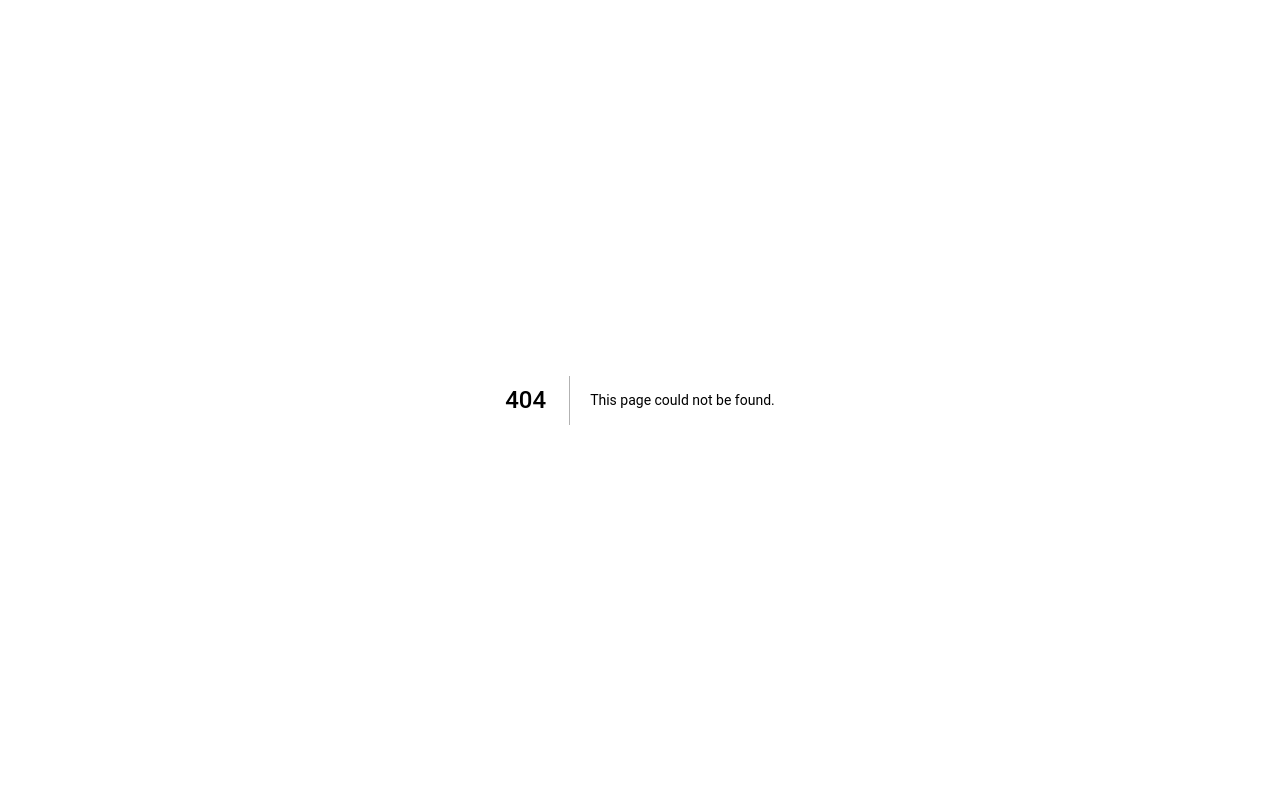
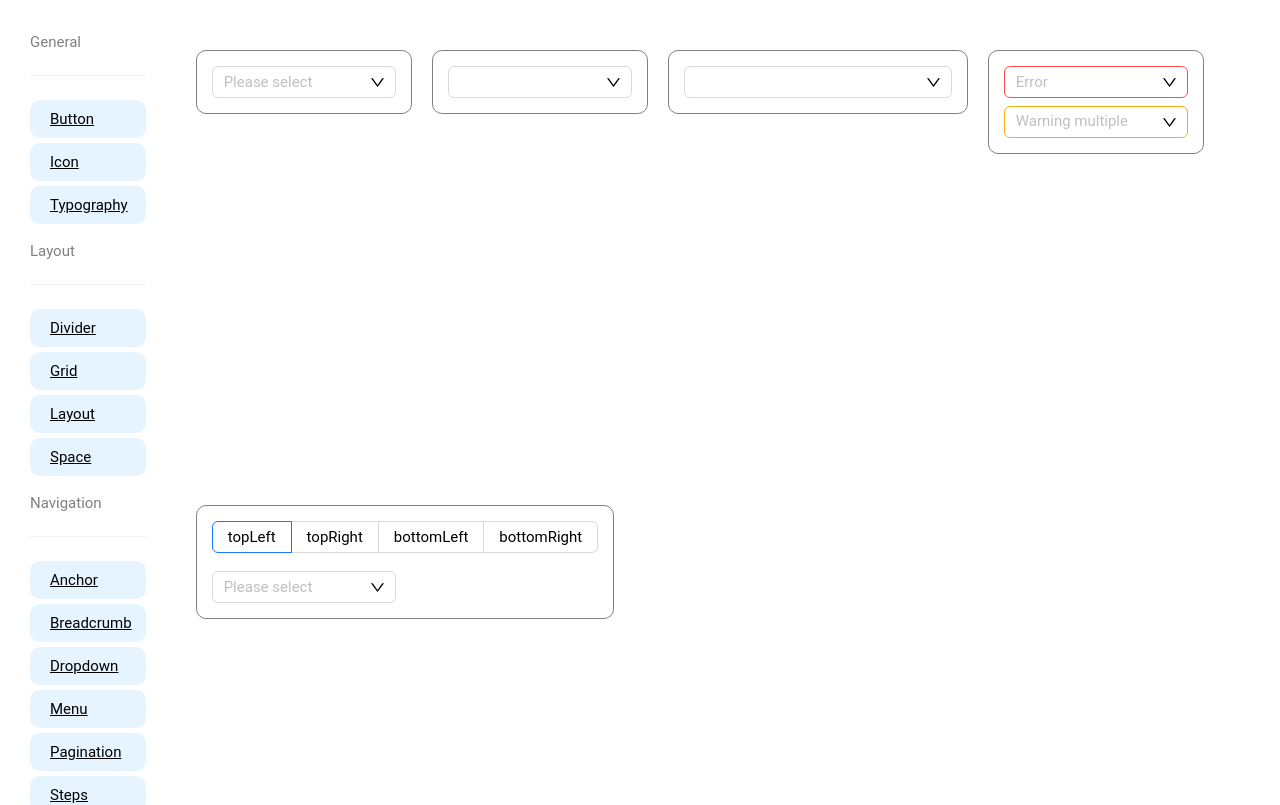
Before and after one commit to Pallab6Sense/AntD-Components, a Next.js app: page /cascader in a window 1280 px wide. Before the commit this address had no page. Shown: the top 805 px of the page. Built offline with nearby package versions, Linux system fonts and the light colour scheme.

Commit message:
Cascader component done

```diff
--- a/Components/Navigation.js
+++ b/Components/Navigation.js
@@ -73,6 +73,9 @@ const Navigation = () => {
           <li>
             <Link href="/autoComplete">AutoComplete</Link>
           </li>
+          <li>
+            <Link href="/cascader">Cascader</Link>
+          </li>
         </div>
 
       </ul>
--- /dev/null
+++ b/pages/cascader.js
@@ -0,0 +1,113 @@
+import Navigation from '@/Components/Navigation';
+import { Cascader, Space,Radio } from 'antd';
+import { useState } from 'react';
+const options = [
+  {
+    value: 'zhejiang',
+    label: 'Zhejiang',
+    children: [
+      {
+        value: 'hangzhou',
+        label: 'Hangzhou',
+        children: [
+          {
+            value: 'xihu',
+            label: 'West Lake',
+          },
+        ],
+      },
+    ],
+  },
+  {
+    value: 'jiangsu',
+    label: 'Jiangsu',
+    // disabled: true,
+    children: [
+      {
+        value: 'nanjing',
+        label: 'Nanjing',
+        children: [
+          {
+            value: 'zhonghuamen',
+            label: 'Zhong Hua Men',
+          },
+        ],
+      },
+    ],
+  },
+];
+
+const displayRender = (labels) => labels[labels.length - 1];
+
+export default function Cas_cader() {
+  const onChange = (value) => {
+    console.log(value);
+  };
+
+  const [placement, SetPlacement] = useState('topLeft');
+  const placementChange = (e) => {
+    SetPlacement(e.target.value);
+  };
+
+  return (
+    <>
+      <div className="container">
+        <Navigation />
+
+        <div className="cascaderContainer">
+          <div className="cascaderExample1">
+            <Cascader
+              options={options}
+              onChange={onChange}
+              placeholder="Please select"
+            />
+          </div>
+
+          <div className="cascaderExample2">
+            <Cascader
+              options={options}
+              expandTrigger="hover"
+              displayRender={displayRender}
+              onChange={onChange}
+            />
+          </div>
+
+          <div className="cascaderExample3">
+            <Cascader
+              style={{
+                width: '100%',
+              }}
+              options={options}
+              onChange={onChange}
+              multiple
+              maxTagCount="responsive"
+            />
+          </div>
+
+          <div className="cascaderExample4">
+            <Space direction="vertical">
+              <Cascader status="error" placeholder="Error" />
+              <Cascader
+                status="warning"
+                multiple
+                placeholder="Warning multiple"
+              />
+            </Space>
+          </div>
+
+          <div className="cascaderExample5">
+          <Radio.Group value={placement} onChange={placementChange}>
+        <Radio.Button value="topLeft">topLeft</Radio.Button>
+        <Radio.Button value="topRight">topRight</Radio.Button>
+        <Radio.Button value="bottomLeft">bottomLeft</Radio.Button>
+        <Radio.Button value="bottomRight">bottomRight</Radio.Button>
+      </Radio.Group>
+      <br />
+      <br />
+      <Cascader options={options} placeholder="Please select" placement={placement} />
+          </div>
+        </div>
+      </div>
+    </>
+  );
+}
--- a/styles/globals.scss
+++ b/styles/globals.scss
@@ -12,6 +12,12 @@ $bgColor: white;
   height: fit-content;
   width: fit-content;
   border-radius: 10px;
+}
+
+@mixin componentContainer{
+  display: flex;
+  margin: 20px;
+  flex-wrap: wrap;
 }
 
 * {
@@ -393,3 +399,19 @@ li {
 .autoCOmpleteExample3{
   @include divStyle()
 }
+
+.cascaderContainer{
+  @include componentContainer()
+}
+
+.cascaderExample1,
+.cascaderExample2,
+.cascaderExample3,
+.cascaderExample4,
+.cascaderExample5{
+  @include divStyle()
+}
+
+.cascaderExample3{
+  width: 300px !important;
+}
```
